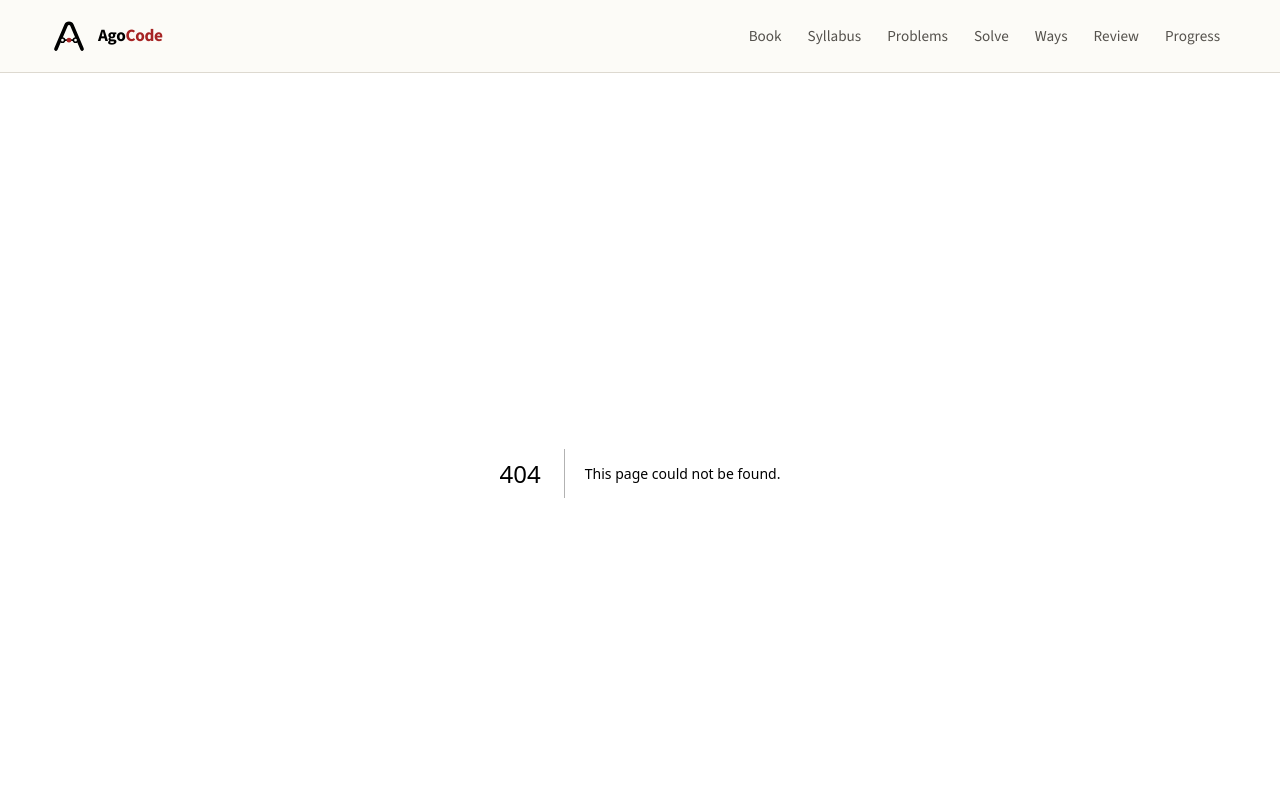
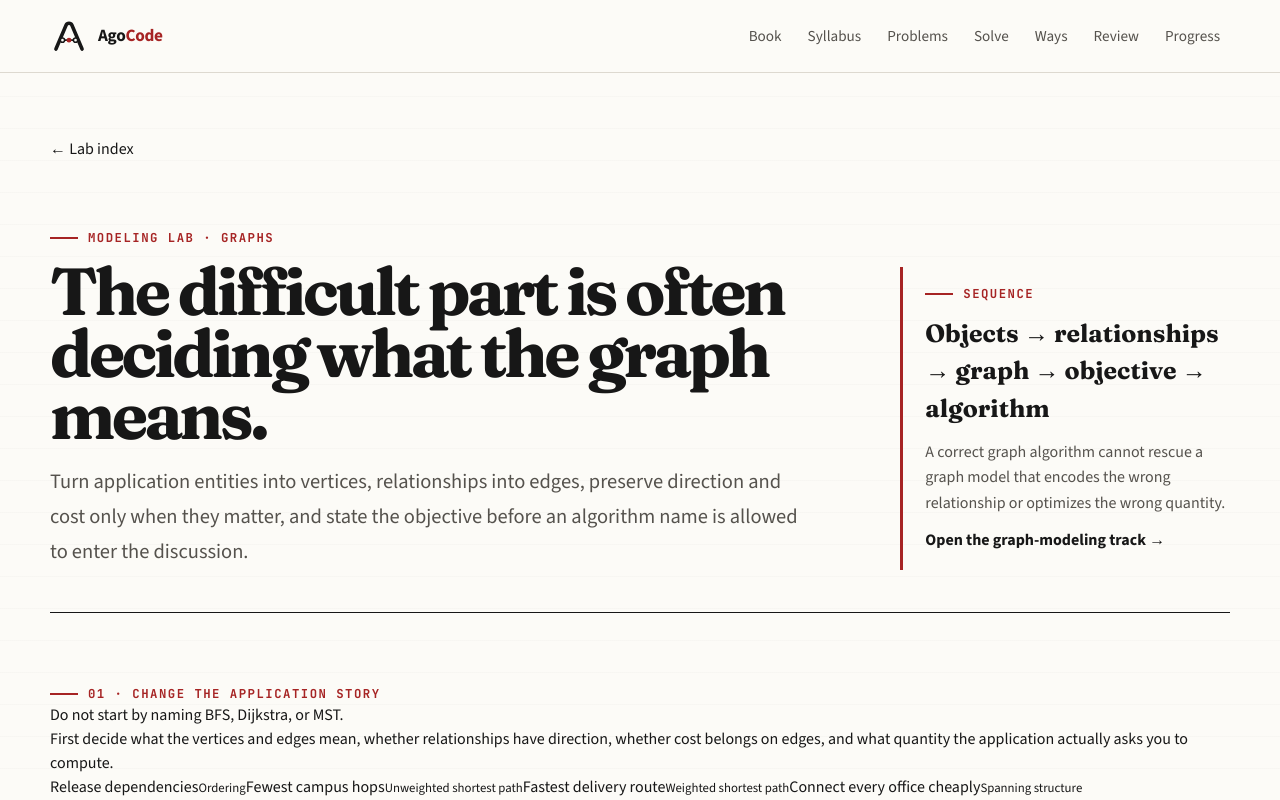
Before and after one commit to anatwork14/agocode, a Next.js app: page /lab/graph-modeling in a window 1280 px wide. Before the commit this address had no page. Shown: the top 800 px of the page. Built offline with nearby package versions, Linux system fonts and the light colour scheme.

Commit message:
feat: expose graph modeling workbench

```diff
--- /dev/null
+++ b/app/lab/graph-modeling/page.tsx
@@ -0,0 +1,38 @@
+import Link from "next/link";
+import { GraphModelingWorkbench } from "@/components/lab/GraphModelingWorkbench";
+
+export const metadata = {
+  title: "Graph Modeling Workbench",
+  description: "Practice turning application stories into graph models before choosing a graph algorithm.",
+};
+
+export default function GraphModelingWorkbenchPage() {
+  return (
+    <main className="page">
+      <div className="site-shell">
+        <Link className="back-link" href="/lab">← Lab index</Link>
+
+        <div className="knowledge-hero graph-model-hero">
+          <div>
+            <div className="eyebrow">Modeling lab · graphs</div>
+            <h1 className="editorial-title editorial-title--compact">The difficult part is often deciding what the graph means.</h1>
+            <p className="lede">
+              Turn application entities into vertices, relationships into edges, preserve direction and cost only when they matter,
+              and state the objective before an algorithm name is allowed to enter the discussion.
+            </p>
+          </div>
+          <aside className="knowledge-note">
+            <span className="eyebrow">Sequence</span>
+            <strong>Objects → relationships → graph → objective → algorithm</strong>
+            <p>A correct graph algorithm cannot rescue a graph model that encodes the wrong relationship or optimizes the wrong quantity.</p>
+            <Link href="/syllabus#graph-modeling">Open the graph-modeling track →</Link>
+          </aside>
+        </div>
+
+        <section className="section graph-model-lab-section">
+          <GraphModelingWorkbench />
+        </section>
+      </div>
+    </main>
+  );
+}
```
